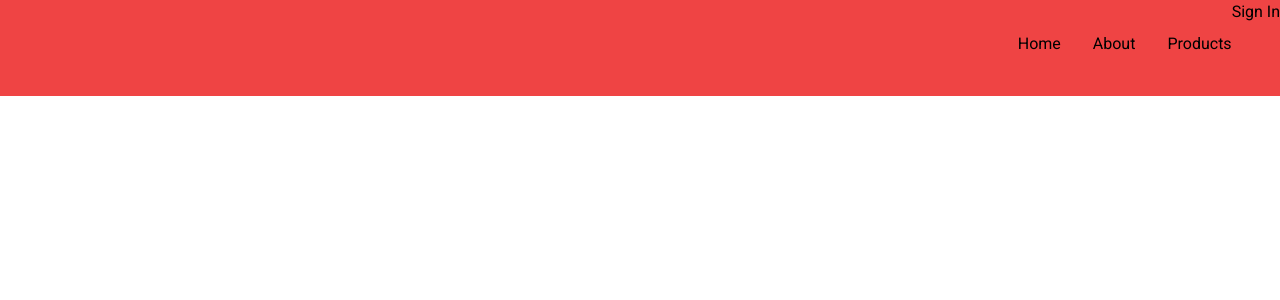
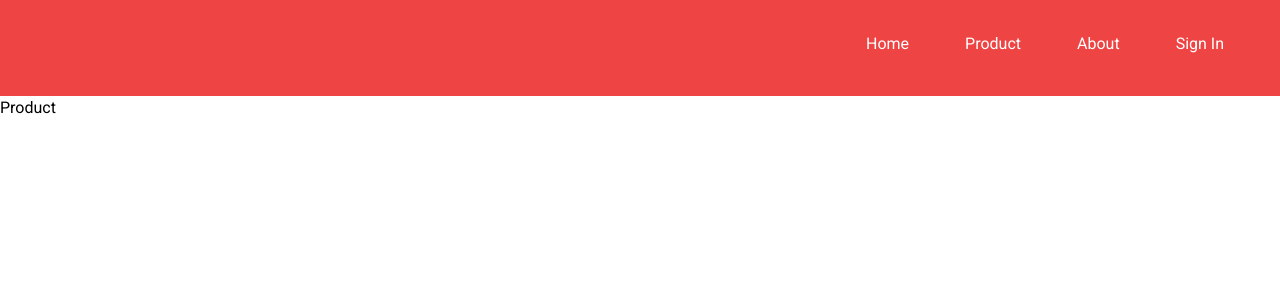
Before and after one commit to tmayank860/ecommerce-app, a React (Create React App) app: page /product in a window 1280 px wide. Shown: the top 300 px of the page. Built offline with nearby package versions, Linux system fonts and the light colour scheme.

Commit message:
Navigation connected

```diff
--- a/src/App.js
+++ b/src/App.js
@@ -2,6 +2,9 @@ import React from 'react'
 import { BrowserRouter as Router, Route, Routes } from 'react-router-dom';
 import {HomeView} from './components/Home/HomeView';
 import {CartView} from './components/Cart/CartView';
+import {About} from './components/About/About';
+import {Product} from './components/Products/Product';
+
 import NavBar from  './components/NavBar/NavBar'
 
 const App = () => {
@@ -12,6 +15,8 @@ const App = () => {
         <Routes>
           <Route exact path="/" element={<HomeView/>}/>
           <Route exact path="/cart" element={<CartView/>}/>
+          <Route exact path="/about" element={<About/>}/>
+          <Route exact path="/product" element={<Product/>}/>
           <Route></Route>
 
         </Routes>
--- /dev/null
+++ b/src/components/About/About.js
@@ -0,0 +1,7 @@
+import React from 'react'
+
+export const About =() => {
+  return (
+    <div>About</div>
+  )
+}
--- a/src/components/NavBar/NavBar.js
+++ b/src/components/NavBar/NavBar.js
@@ -3,15 +3,18 @@ import { Link } from 'react-router-dom'
 
 function NavBar() {
   return (
-    <div class="flex flex-row-reverse space-x-8 w-100% h-24 space-y-8 bg-red-500">
-        <div>Sign In</div>
-        <div>Products</div>
-        <div>About</div>
-        <div>
+    <div class="flex flex-row-reverse space-x-14 w-100% h-24 space-y-8 bg-red-500 space-x-reverse">
+      <div></div>
+        <div class="text-white">Sign In</div>
+        <div class="text-white">
+        <Link className="Nav__link" to="/about">About</Link>
+        </div>
+        <div class="text-white">
+        <Link className="Nav__link" to="/product">Product</Link>
+        </div>
+        <div class="text-white">
         <Link className="Nav__link" to="/">Home</Link>
-
-
-            </div>
+        </div>
     </div>
   )
 }
--- /dev/null
+++ b/src/components/Products/Product.js
@@ -0,0 +1,7 @@
+import React from 'react'
+
+export const Product =()=> {
+  return (
+    <div>Product</div>
+  )
+}
--- /dev/null
+++ b/src/components/SignIn/Signin.js
@@ -0,0 +1,7 @@
+import React from 'react'
+
+export const Signin = () => {
+  return (
+    <div>Signin</div>
+  )
+}
```
